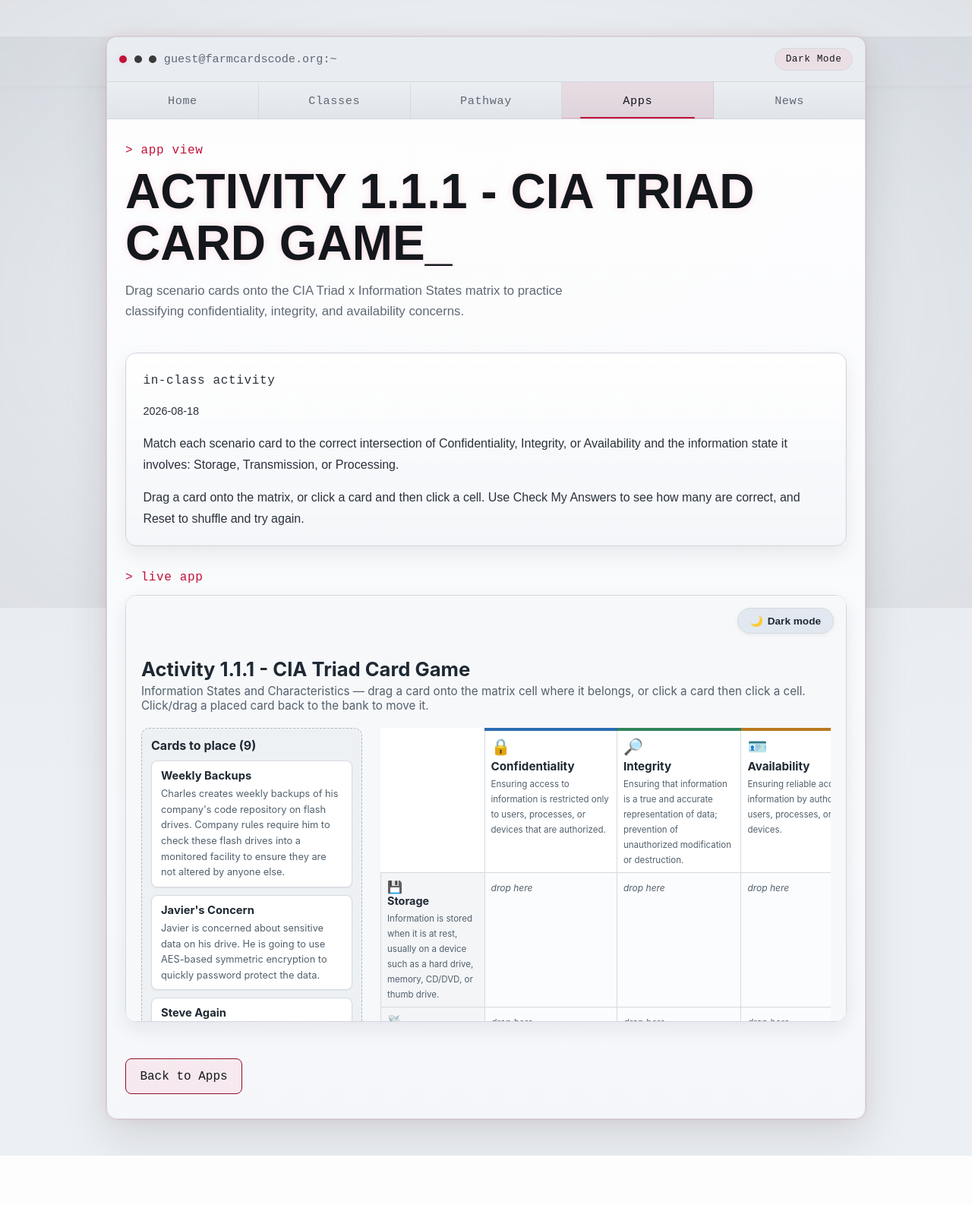
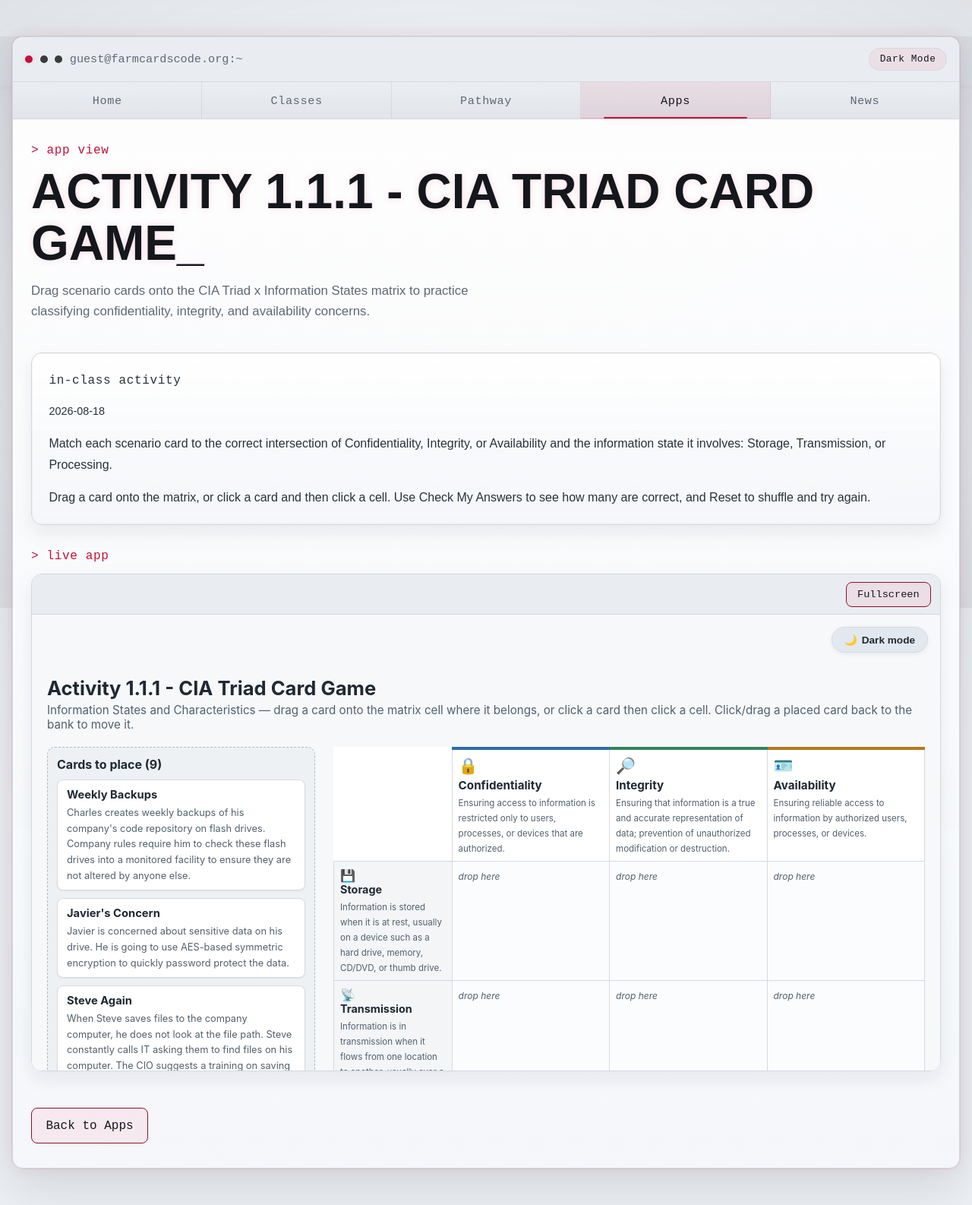
Before and after one commit to FarmCardsCode/www-farmcardscode, a Flask app: page /apps/cia-triad-game in a window 1280 px wide. Shown: the whole page at 76% size. Before the commit the page ends 1521 px from the top, so only its background shows below. Run offline with Flask 3, Linux system fonts and the light colour scheme.

Commit message:
Widen embedded app pages and add a fullscreen toggle
App detail pages hosting an embedded app now use a wider terminal
shell (up to 1400px vs the usual 1000px) so apps like the CIA Triad
game have more horizontal room. Also adds a Fullscreen button that
uses the Fullscreen API to expand the embed to the full viewport.

```diff
--- a/app/static/css/style.css
+++ b/app/static/css/style.css
@@ -675,6 +675,12 @@ body::before {
   line-height: 1.7;
 }
 
+/* Widened terminal shell for pages hosting an embedded app, so the app gets
+   more horizontal room than the standard 1000px reading-width shell. */
+.terminal-shell.shell-wide {
+  width: min(1400px, calc(100% - 2rem));
+}
+
 /* Frame around embedded standalone student apps */
 .embed-frame {
   border: 1px solid var(--panel-border);
@@ -686,13 +692,42 @@ body::before {
   background: var(--card-bg);
 }
 
+.embed-toolbar {
+  display: flex;
+  justify-content: flex-end;
+  padding: 0.6rem 0.75rem;
+  border-bottom: 1px solid var(--panel-border);
+  background: var(--terminal-bar-bg);
+}
+
+.embed-fullscreen-btn {
+  margin-top: 0;
+  padding: 0.5rem 0.9rem;
+  font-size: 0.85rem;
+}
+
 .embed-frame iframe {
   display: block;
   width: 100%;
-  height: 70vh;
-  min-height: 420px;
+  height: 75vh;
+  min-height: 480px;
   border: 0;
   background: #fff;
+}
+
+/* True fullscreen via the Fullscreen API: fill the viewport and drop the
+   frame chrome so the app gets the entire screen. */
+.embed-frame:fullscreen {
+  display: flex;
+  flex-direction: column;
+  border-radius: 0;
+  border: 0;
+}
+
+.embed-frame:fullscreen iframe {
+  flex: 1 1 auto;
+  height: auto;
+  min-height: 0;
 }
 
 /* ==========================================================================
--- a/app/static/js/main.js
+++ b/app/static/js/main.js
@@ -74,3 +74,22 @@ window
   });
 
 updateThemeButton();
+
+const embedFrame = document.getElementById("embedFrame");
+const embedFullscreenBtn = document.getElementById("embedFullscreenBtn");
+
+if (embedFrame && embedFullscreenBtn) {
+  embedFullscreenBtn.addEventListener("click", () => {
+    if (document.fullscreenElement) {
+      document.exitFullscreen();
+    } else {
+      embedFrame.requestFullscreen();
+    }
+  });
+
+  document.addEventListener("fullscreenchange", () => {
+    embedFullscreenBtn.textContent = document.fullscreenElement
+      ? "Exit Fullscreen"
+      : "Fullscreen";
+  });
+}
--- a/app/templates/app_detail.html
+++ b/app/templates/app_detail.html
@@ -1,5 +1,6 @@
 {% extends "base.html" %}
 {% block title %}{{ app.title }} | Farm Cards Code{% endblock %}
+{% block shell_modifier %}{% if app.type == "embed" %}shell-wide{% endif %}{% endblock %}
 
 {% block content %}
 <section class="hero">
@@ -28,8 +29,14 @@
 {% if app.type == "embed" %}
 <section class="section-block">
   <p class="section-label">&gt; live app</p>
-  <div class="embed-frame">
+  <div class="embed-frame" id="embedFrame">
+    <div class="embed-toolbar">
+      <button type="button" class="button embed-fullscreen-btn" id="embedFullscreenBtn">
+        Fullscreen
+      </button>
+    </div>
     <iframe
+      id="embedIframe"
       src="{{ url_for('static', filename=app.url) }}"
       title="{{ app.title }}"
       loading="lazy"
--- a/app/templates/base.html
+++ b/app/templates/base.html
@@ -10,7 +10,7 @@
   <div class="noise"></div>
   <div class="scanlines"></div>
 
-  <main class="terminal-shell">
+  <main class="terminal-shell {% block shell_modifier %}{% endblock %}">
     <div class="terminal-bar">
       <div class="terminal-left">
         <span class="dot red"></span>
```
